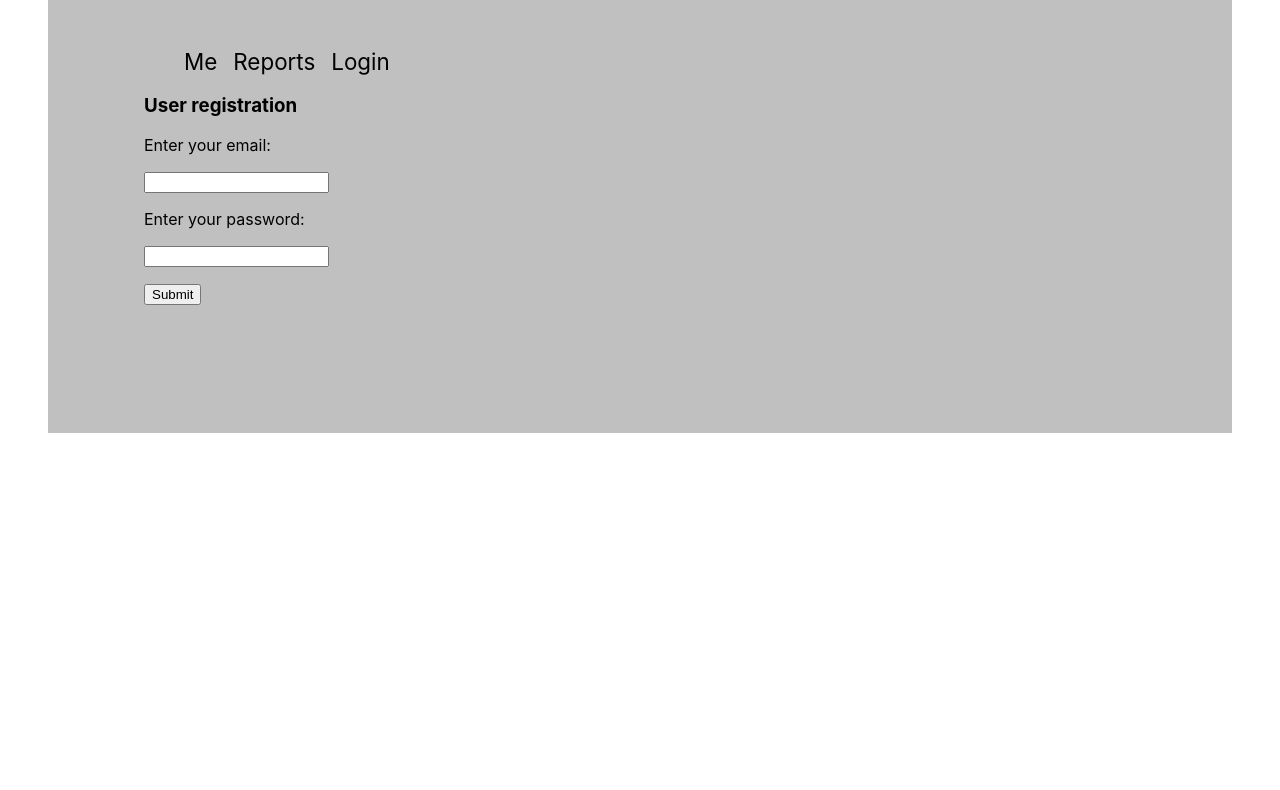
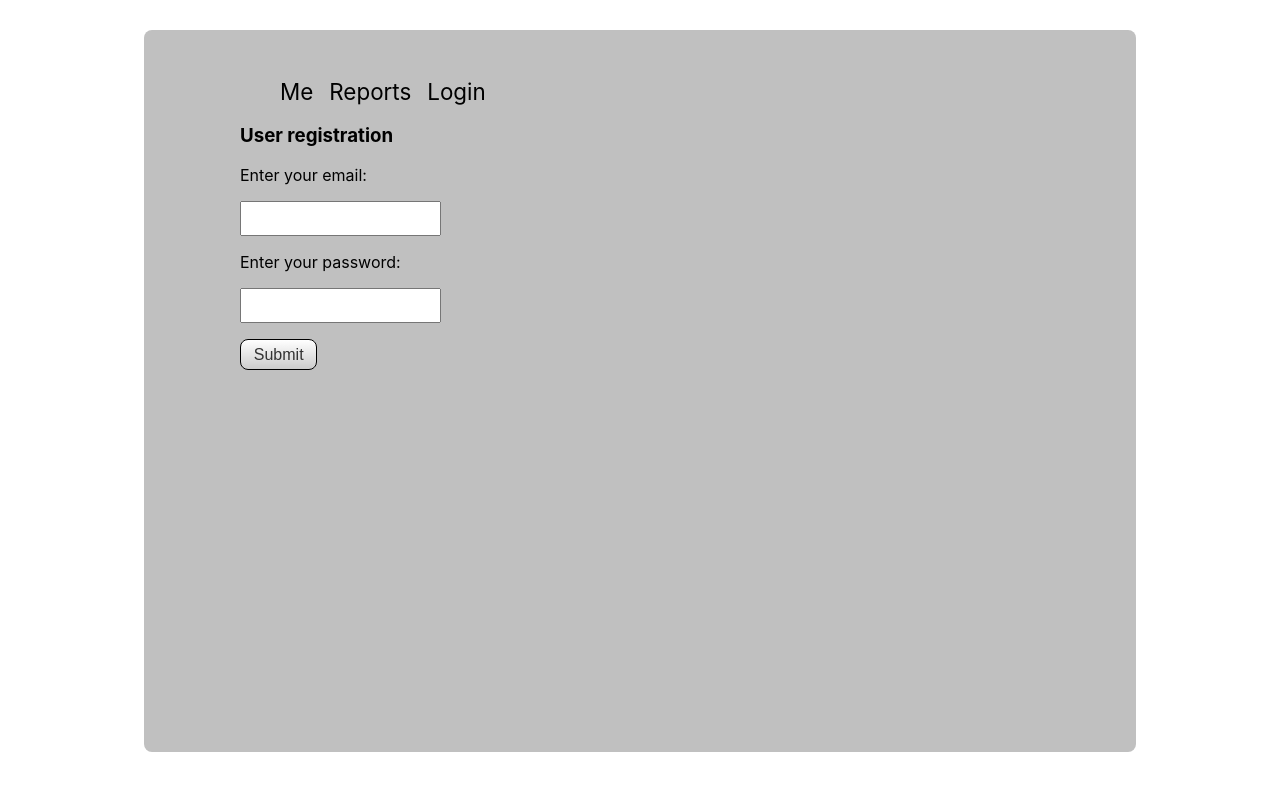
Before and after one commit to slistrom/me-react-front, a React (Create React App) app: page /register in a window 1280 px wide. Shown: the top 790 px of the page. Built offline with nearby package versions, Linux system fonts and the light colour scheme; a web font is replaced by a local one.

Commit message:
Updated style

```diff
--- a/src/App.css
+++ b/src/App.css
@@ -3,13 +3,25 @@
 html {
   font-size: 100%;
   font-family: 'Inter UI', sans-serif;
+  overflow-y: scroll;
 }
 
 .App {
-  width: 62em;
+  width: 50em;
   margin: 0 auto;
+  margin-top: 30px;
+  margin-bottom: 30px;
   padding: 2em 6em 8em;
+  border-radius: 8px;
   background-color: silver;
+}
+
+main {
+  min-height: 500px;
+}
+
+article {
+  max-width: 750px;
 }
 
 h1 {
@@ -55,3 +67,79 @@ h2 {
   margin-left: 10px;
   margin-bottom: 10px;
 }
+
+a {
+  color: black;
+}
+
+a:hover {
+  color: red;
+}
+
+.button {
+  color: #333;
+  background-color: #fff;
+  background-image: linear-gradient(#fff, #ccc);
+  border: 1px solid #000;
+  text-decoration: none;
+  box-sizing: border-box;
+  display: inline-block;
+  font-family: 'Source Sans Pro', sans-serif;
+  font-size: 1rem;
+  padding: 0.2rem 0.8rem;
+  text-align: center;
+  border-radius: 0.5rem;
+  line-height: 1.4;
+}
+.button:hover {
+  background-color: #ccc;
+  background-image: none;
+}
+.button:active {
+  background-color: #a6a6a6;
+  background-image: none;
+  box-shadow: inset 0 2px 4px rgba(0, 0, 0, 0.15);
+}
+
+input[type=text] {
+  padding: 8px 10px;
+  box-sizing: border-box;
+}
+
+textarea {
+  width: 100%;
+  height: 500px;
+  padding: 12px 20px;
+  box-sizing: border-box;
+  border: 2px solid #ccc;
+  border-radius: 4px;
+  background-color: #f8f8f8;
+  resize: none;
+}
+
+.infomsg {
+  border: 1px solid black;
+  border-radius: 4px;
+  background-color: #7FDBFF;
+  padding: 10px 10px;
+  color: black;
+  font-weight: bold;
+}
+
+.okmsg {
+  border: 1px solid black;
+  border-radius: 4px;
+  background-color: #01FF70;
+  padding: 10px 10px;
+  color: black;
+  font-weight: bold;
+}
+
+.errmsg {
+  border: 1px solid black;
+  border-radius: 4px;
+  background-color: #FF4136;
+  padding: 10px 10px;
+  color: black;
+  font-weight: bold;
+}
```
